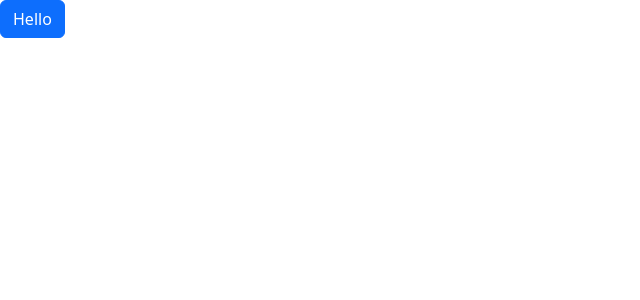
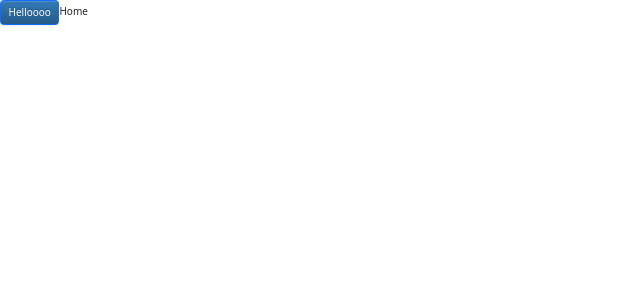
Before and after one commit to showrin-enosisbd/tourist-places, a React (Create React App) app: page / in a window 1280 px wide. Shown: the top 300 px of the page, without its empty margins (0-640 px from the left). Built offline with nearby package versions, Linux system fonts and the light colour scheme.

Commit message:
:wrench: Install react 16 and setup router

```diff
--- a/public/index.html
+++ b/public/index.html
@@ -2,19 +2,34 @@
 <html lang="en">
 	<head>
 		<meta charset="utf-8" />
-    <link rel="icon" href="%PUBLIC_URL%/favicon.ico" />
-    <meta name="viewport" content="width=device-width, initial-scale=1" />
-    <meta name="theme-color" content="#000000" />
+		<link
+			rel="icon"
+			href="%PUBLIC_URL%/favicon.ico"
+		/>
+		<meta
+			name="viewport"
+			content="width=device-width, initial-scale=1"
+		/>
+		<meta
+			name="theme-color"
+			content="#000000"
+		/>
 		<meta
 			name="description"
 			content="Web site created using create-react-app"
 		/>
-    <link rel="apple-touch-icon" href="%PUBLIC_URL%/logo192.png" />
+		<link
+			rel="apple-touch-icon"
+			href="%PUBLIC_URL%/logo192.png"
+		/>
 		<!--
       manifest.json provides metadata used when your web app is installed on a
       user's mobile device or desktop. See https://developers.google.com/web/fundamentals/web-app-manifest/
     -->
-    <link rel="manifest" href="%PUBLIC_URL%/manifest.json" />
+		<link
+			rel="manifest"
+			href="%PUBLIC_URL%/manifest.json"
+		/>
 		<!--
       Notice the use of %PUBLIC_URL% in the tags above.
       It will be replaced with the URL of the `public` folder during the build.
@@ -24,6 +39,21 @@
       work correctly both with client-side routing and a non-root public URL.
       Learn how to configure a non-root public URL by running `npm run build`.
     -->
+		<!-- Latest compiled and minified CSS -->
+		<link
+			rel="stylesheet"
+			href="https://maxcdn.bootstrapcdn.com/bootstrap/3.3.7/css/bootstrap.min.css"
+			integrity="sha384-BVYiiSIFeK1dGmJRAkycuHAHRg32OmUcww7on3RYdg4Va+PmSTsz/K68vbdEjh4u"
+			crossorigin="anonymous"
+		/>
+
+		<!-- Optional theme -->
+		<link
+			rel="stylesheet"
+			href="https://maxcdn.bootstrapcdn.com/bootstrap/3.3.7/css/bootstrap-theme.min.css"
+			integrity="sha384-rHyoN1iRsVXV4nD0JutlnGaslCJuC7uwjduW9SVrLvRYooPp2bWYgmgJQIXwl/Sp"
+			crossorigin="anonymous"
+		/>
 		<title>React App</title>
 	</head>
 	<body>
--- a/src/App.js
+++ /dev/null
@@ -1,12 +0,0 @@
-import { Button } from "react-bootstrap";
-import "./App.scss";
-
-function App() {
-	return (
-		<div className="App">
-			<Button>Hello</Button>
-		</div>
-	);
-}
-
-export default App;
--- /dev/null
+++ b/src/App.jsx
@@ -0,0 +1,27 @@
+import React from "react";
+import { Button } from "react-bootstrap";
+import { BrowserRouter, Route, Switch } from "react-router-dom";
+import "./App.scss";
+
+function App() {
+	return (
+		<BrowserRouter>
+			<div>
+				<Button bsStyle="primary">Helloooo</Button>
+				<Switch>
+					<Route
+						path="/places"
+						component={() => "Places"}
+					/>
+					<Route
+						path="/"
+						component={() => "Home"}
+						exact
+					/>
+				</Switch>
+			</div>
+		</BrowserRouter>
+	);
+}
+
+export default App;
```
Also changed, not shown: package.json (+5 -5 lines), src/index.js (+4 -4 lines), 1 other file (tests, documents, lock files or other folders). Lines whose indentation alone changed are shown as unchanged.
